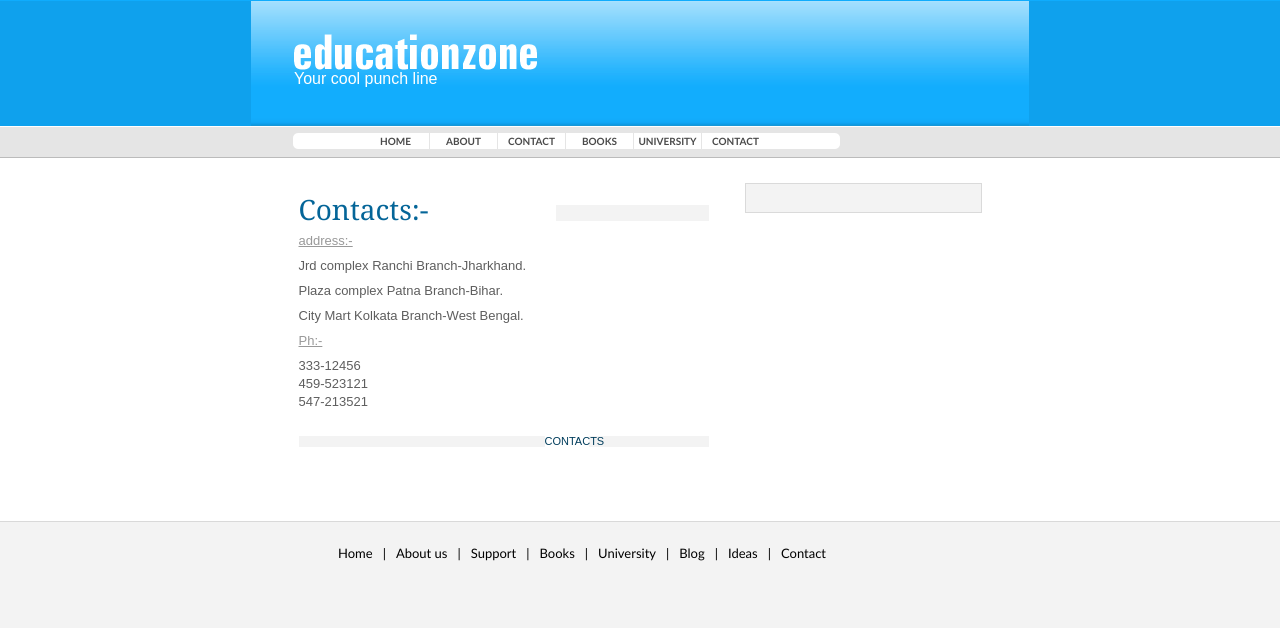
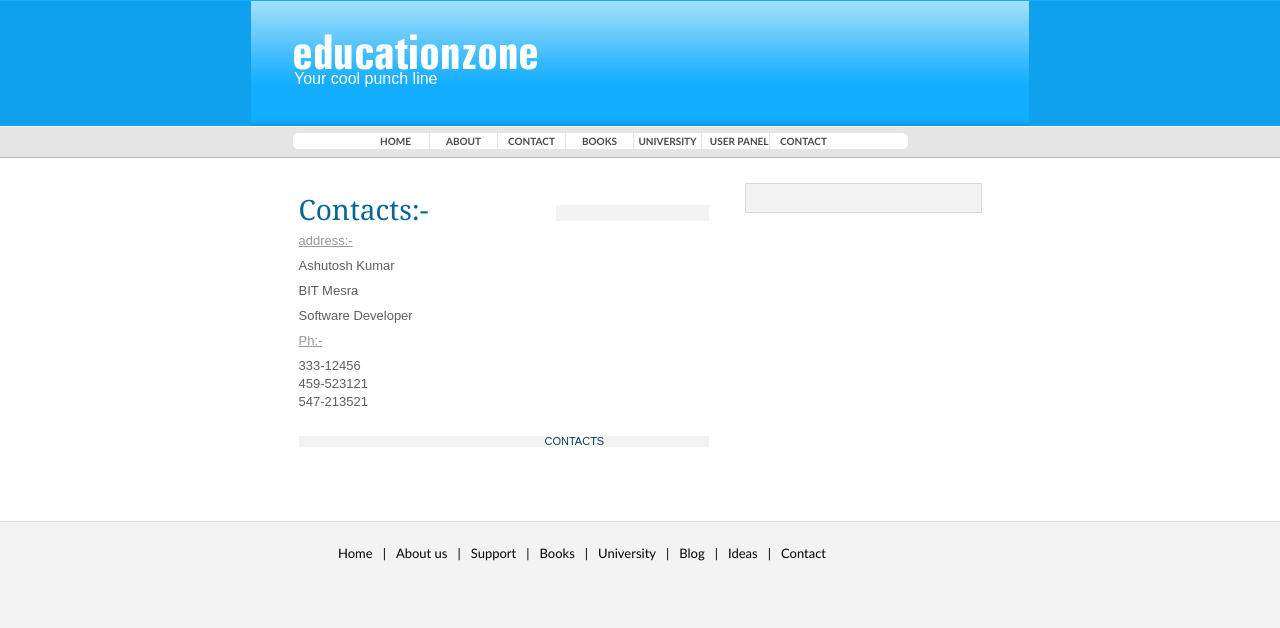
Before and after one commit to ashubrads/Student_Quiz_Site, a PHP site: page /admin/contacts.php in a window 1280 px wide. Shown: the top 628 px of the page. Run offline with PHP 8.4, Linux system fonts and the light colour scheme.

Commit message:
Commited.

```diff
--- a/admin/contacts.php
+++ b/admin/contacts.php
@@ -13,9 +13,9 @@
 	<div id="bodyLeftPan">
 		<h2><span>Contacts:-</span></h2>
                 <p style="color:#999999;text-decoration:underline">address:-</p>
-                <p>Jrd complex Ranchi Branch-Jharkhand.<br></p>
-                <p>Plaza complex Patna Branch-Bihar.<br></p>
-                <p>City Mart Kolkata Branch-West Bengal.<br></p>
+                <p>Ashutosh Kumar<br></p>
+                <p>BIT Mesra<br></p>
+                <p>Software Developer<br></p>
                 <p style="color:#999999;text-decoration:underline">Ph:-</p>
                 <p>333-12456<br>459-523121<br>547-213521<br></p>
 		<p class="more"><a href="#">contacts</a></p>
--- a/admin/top.php
+++ b/admin/top.php
@@ -34,6 +34,7 @@
 				<li><a href="contacts.php">Contact</a></li>
 				<li><a href="books.php">Books</a></li>
 				<li><a href="universities.php">University</a></li>
+				<li><a href="../index.php ">&nbsp;&nbsp;&nbsp;User Panel</a></li>
 
 
                 <?php
--- a/admin/universities.php
+++ b/admin/universities.php
@@ -13,9 +13,9 @@
 	<div id="bodyLeftPan">
 		<h2><span>Contacts:-</span></h2>
                 <p style="color:#999999;text-decoration:underline">universities:-</p>
-                <p>mallabhum institute of technology.<br></p>
-                <p>techo india salt lake<br></p>
-                <p>bcet ,durgapur<br></p>
+                <p>Birla Institute Of Technology<br></p>
+                <p>BIT Mesra, Ranchi<br></p>
+
 		<p class="more"><a href="#">contacts</a></p>
 	</div>
 	<div id="bodyRightPan">
```
